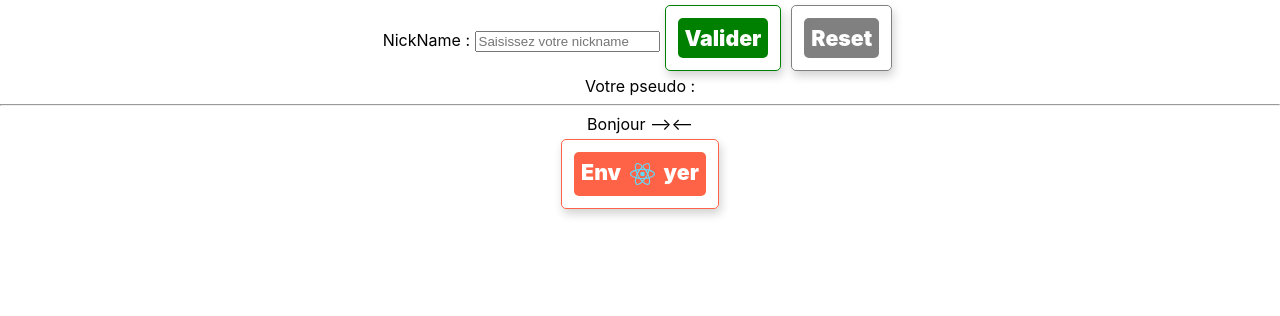
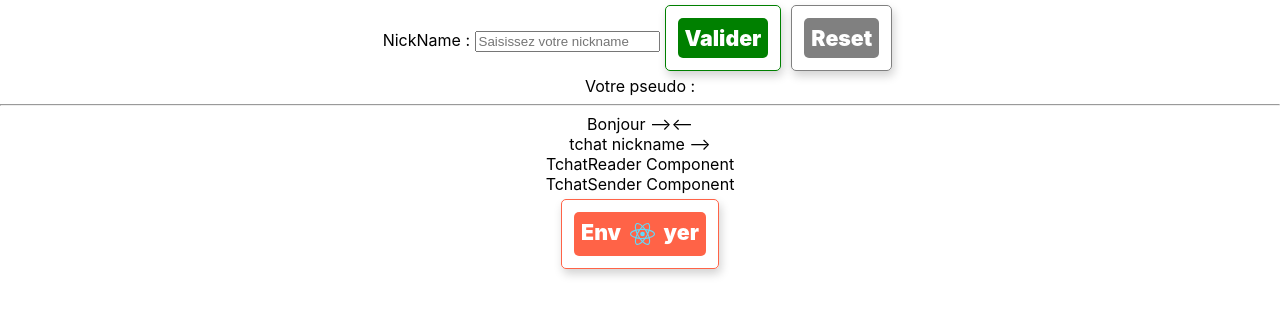
Before and after one commit to champix56/tjscv-20-07-06, a React (Create React App) app: page / in a window 1280 px wide. Shown: the top 316 px of the page. Built offline with nearby package versions, Linux system fonts and the light colour scheme.

Commit message:
passage de props depuis le state de l'application

```diff
--- a/src/components/App/App.js
+++ b/src/components/App/App.js
@@ -2,6 +2,7 @@ import React from 'react';
 import './App.css';
 import Button from '../UIComponents/Button/Button';
 import NicknameForm from '../FeatureComponents/NicknameForm/NicknameForm';
+import Tchat from '../Tchat/Tchat';
 class App extends React.Component {
   constructor(props) {
     super(props);
@@ -15,6 +16,7 @@ class App extends React.Component {
         <hr />
       Bonjour --&gt;{this.state.nickname}&lt;--
       <br/>
+      <Tchat nickname={this.state.nickname}/>
         <Button onClick={this.buttonClick} bgColor="tomato">
           <div>
             Env<img src="/img/logo.svg" alt="logo react" />yer
--- a/src/components/Tchat/Tchat.js
+++ b/src/components/Tchat/Tchat.js
@@ -1,14 +1,21 @@
 import React from 'react';
 import PropTypes from 'prop-types';
 import styles from './Tchat.module.scss';
+import TchatReader from '../TchatReader/TchatReader';
+import TchatSender from '../TchatSender/TchatSender';
 
-const Tchat = () => (
-  <div className={styles.Tchat} data-testid="Tchat">
-    Tchat Component
-  </div>
-);
+const Tchat = (props) => {
+ return   (<div className={styles.Tchat} data-testid="Tchat">
+      tchat nickname --&gt;{props.nickname}
+      <TchatReader />
+      <TchatSender />
+    </div>);
+}
 
-Tchat.propTypes = {};
+
+Tchat.propTypes = {
+  nickname: PropTypes.string
+};
 
 Tchat.defaultProps = {};
 
```
